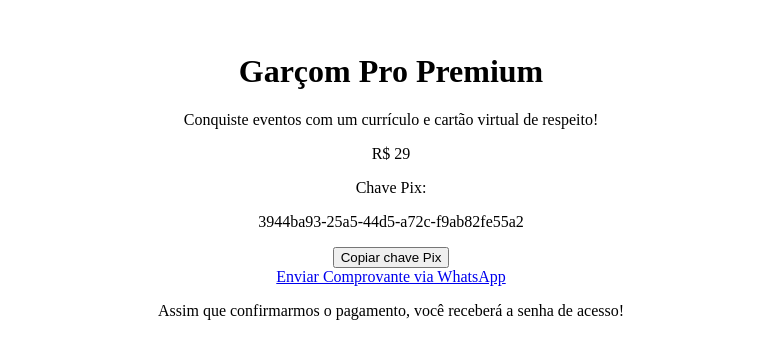
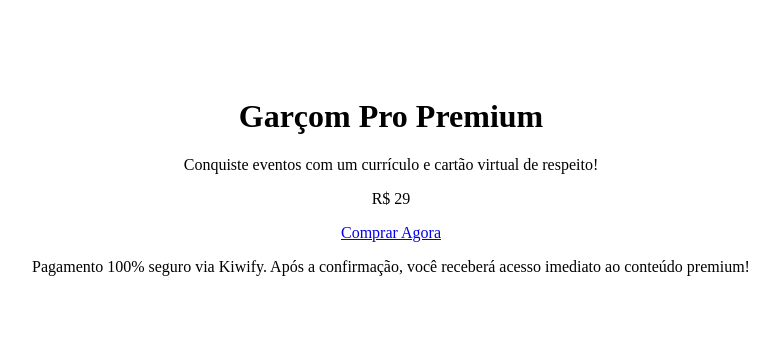
Before and after one commit to Firstaces/garcom-pro, a Next.js app: page /pagamento in a window 1280 px wide. Shown: the part 224-582 px from the top of the page, without its empty margins (249-1028 px from the left). Built offline with nearby package versions, Linux system fonts and the light colour scheme.

Commit message:
Novo pagamento

```diff
--- a/pages/pagamento.jsx
+++ b/pages/pagamento.jsx
@@ -1,11 +1,6 @@
 import React from "react";
 
 export default function Pagamento() {
-  const copiarPix = () => {
-    navigator.clipboard.writeText("SUA-CHAVE-PIX-AQUI");
-    alert("Chave Pix copiada! Agora é só pagar via seu banco.");
-  };
-
   return (
     <div className="min-h-screen bg-gray-100 flex flex-col items-center justify-center p-6">
       <div className="bg-white shadow-lg rounded-lg p-8 max-w-md text-center">
@@ -15,33 +10,20 @@ export default function Pagamento() {
         <p className="text-lg text-gray-600 mb-4">
           Conquiste eventos com um currículo e cartão virtual de respeito!
         </p>
-        <p className="text-2xl font-bold text-green-600 mb-4">R$ 29</p>
+        <p className="text-2xl font-bold text-green-600 mb-6">R$ 29</p>
 
-        {/* Chave Pix */}
-        <div className="bg-gray-100 p-4 rounded mb-4">
-          <p className="text-sm text-gray-600">Chave Pix:</p>
-          <p className="text-lg font-bold text-gray-800">
-            3944ba93-25a5-44d5-a72c-f9ab82fe55a2
-          </p>
-          <button
-            onClick={copiarPix}
-            className="bg-blue-600 text-white px-4 py-2 rounded mt-2 hover:bg-blue-700 transition"
-          >
-            Copiar chave Pix
-          </button>
-        </div>
-
-        {/* Botão WhatsApp */}
+        {/* Botão para pagar via Kiwify */}
         <a
-          href="https://wa.me/5522999728595?text=Oi,%20acabei%20de%20pagar%20o%20Garçom%20Pro%20Premium!"
+          href="https://pay.kiwify.com.br/0KiniQj"
           target="_blank"
-          className="bg-green-600 text-white px-6 py-2 rounded shadow hover:bg-green-700 transition"
+          className="bg-yellow-500 text-white px-6 py-3 rounded-lg font-semibold text-lg hover:bg-yellow-600 transition"
         >
-          Enviar Comprovante via WhatsApp
+          Comprar Agora
         </a>
 
         <p className="mt-4 text-sm text-gray-500">
-          Assim que confirmarmos o pagamento, você receberá a senha de acesso!
+          Pagamento 100% seguro via Kiwify. Após a confirmação, você receberá
+          acesso imediato ao conteúdo premium!
         </p>
       </div>
     </div>
--- /dev/null
+++ b/pages/premium-sucesso.jsx
@@ -0,0 +1,37 @@
+import React from "react";
+import Link from "next/link";
+
+export default function PremiumSucesso() {
+  return (
+    <div className="min-h-screen flex items-center justify-center bg-gray-100 p-6">
+      <div className="bg-white shadow-xl rounded-lg p-8 text-center max-w-md">
+        <h1 className="text-3xl font-bold text-green-600 mb-4">
+          🎉 Compra Confirmada!
+        </h1>
+        <p className="text-lg text-gray-700 mb-4">
+          Obrigado por adquirir o <strong>Garçom Pro Premium</strong>!
+        </p>
+        <p className="text-gray-600 mb-6">
+          Em até alguns minutos, você receberá a{" "}
+          <strong>senha de acesso</strong> por e-mail ou WhatsApp. Caso não
+          receba, fale com a gente clicando no botão abaixo:
+        </p>
+        <a
+          href="https://wa.me/5522999728595?text=Oi!%20Acabei%20de%20comprar%20o%20Garçom%20Pro%20Premium%20e%20ainda%20não%20recebi%20a%20senha"
+          target="_blank"
+          className="bg-green-600 text-white px-6 py-2 rounded shadow hover:bg-green-700 transition"
+        >
+          Falar com Suporte
+        </a>
+        <p className="text-sm text-gray-500 mt-6">
+          Após o recebimento da senha, clique no botão abaixo:
+        </p>
+        <Link href="/premium">
+          <span className="inline-block mt-2 text-blue-600 underline cursor-pointer">
+            Acessar Área Premium
+          </span>
+        </Link>
+      </div>
+    </div>
+  );
+}
```
